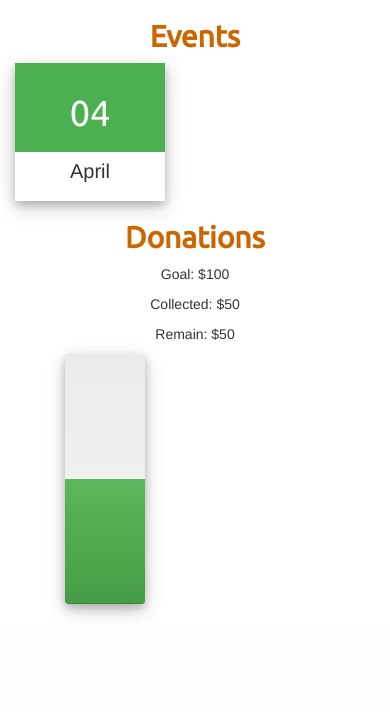
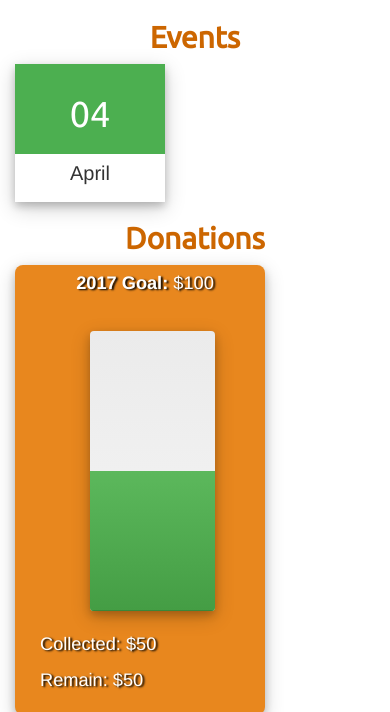
Before and after one commit to NiDMAZ/website, a Django app: page /display/ in a window 390 px wide; the page is wider, and only the part inside the window is pictured. Shown: the part 867-1579 px from the top of that part. Before the commit the page ends 1483 px from the top of that part, so only its background shows below. Run offline with Django 3.2, Linux system fonts and the light colour scheme; tables that the repository leaves empty hold one stand-in row (values such as "Sample post"); some libraries are stand-ins or nearby versions.

Commit message:
Updated Donation box, changed column sizes, more formatting changes to header. TODO: center header text

```diff
--- a/display/amo_modules.py
+++ b/display/amo_modules.py
@@ -73,9 +73,16 @@ class MessageBarMessages(object):
     def messages(self):
         message_string = ''
         messages = self.get_latest_messages()
-        if len(messages) > 0:
+        len_messages = len(messages)
+        msg_sep = '<b class="msg-sep">|</b>' if len_messages > 1 else ''
+        if len_messages > 0:
+            msg_count = 0
             for msg in messages:
-                message_string += '-{}- '.format(msg.message)
+                msg_count += 1
+                if msg_count != len_messages:
+                    message_string += '{msg} {sep} '.format(msg=msg.message, sep=msg_sep)
+                else:
+                    message_string += '{msg} {sep} '.format(msg=msg.message, sep='')
         else:
             message_string = datetime.date.today()
 
--- a/display/static/css/display.css
+++ b/display/static/css/display.css
@@ -61,19 +56,24 @@ h1, h2, h3, h4 {
 
 .site-content {
     padding-top: 10px;
-    margin-left: 15px;
-    margin-right: 15px;
+    /* margin-left: 15px;
+    margin-right: 15px; */
 }
 
 #message-bar {
     border-radius: 5px;
-    background-color: #f15922;
+    /* background-color: #f15922; */
+    background-color: #FF331F;
     height: 40px;
     padding-bottom: 60px;
     margin-top: 10px;
     margin-left: 10px;
     margin-right: 10px;
    /* opacity: 0.5; */
+}
+
+.msg-sep {
+    color: #3BB273;
 }
 
 .scroll-slow {
@@ -146,27 +146,39 @@ h1, h2, h3, h4 {
     background-color: white;
 }
 
-#fund-box {
-    border-radius: 5px;
-    background: radial-gradient(#FFF, #0B5BAB);
-    padding-bottom: 10px;
+
+.donation-box {
+    border: 0;
+    width: 250px;
+    height: 450px;
+    border-radius: 8px;
+    background-color: #E8871E   ;
+    /* opacity: 0.9; */
 }
 
-#fund-box p {
-    padding-left: 40px;
+.donation-box #head-text {
+    padding: 2% 1% 10% 5%;
+    text-align: center;
 }
 
-.progress-bar-vertical {
-    width: 80px;
-    min-height: 250px; /* how long it will be */
+.donation-box p {
+    color: #FFF;
+    font-size: 1.3em;
+    text-shadow: 2px 1px 2px #000000;
+    padding-left: 10%;
+}
+
+.donation-bar-vertical {
+    width: 50%;
+    min-height: 280px; /* how long it will be */
     display: flex;
    align-items: flex-end;
-    margin-left: 50px;
+    margin-left: 30%;
     float: left;
     box-shadow: 0 4px 8px 0 rgba(0, 0, 0, 0.2), 0 6px 20px 0 rgba(0, 0, 0, 0.19);
 }
 
-.progress-bar-vertical .progress-bar {
+.donation-bar-vertical .progress-bar {
     width: 100%;
     height: 0;
     -webkit-transition: height 0.6s ease;
@@ -215,17 +227,20 @@ hover-effect::after {
 }
 
 .body-content {
-   float: center;
-   text-align: center;
 }
 .body-content-header {
     text-align: center;
+}
+
+.g-cal {
+    float: center;
 }
 
 .body-content-header h3 {
     color: #cc6600;
     font-size: 30px;
     font-weight: bold;
+    text-align: center;
 }
 
 .drop-shadow {
--- a/display/templates/display/base.html
+++ b/display/templates/display/base.html
@@ -1,12 +1,5 @@
 {% load staticfiles %}
 <!DOCTYPE html>
-<style>
-    body {
-    /* background-image: url("{% static 'images/BRR.gif' %}");*/
-    background-color: #FFF;
-    }
-</style>
-
 <html>
     <head>
         <title>As-Siddiq Display</title>
@@ -14,7 +7,7 @@
         <link rel="stylesheet" href="//maxcdn.bootstrapcdn.com/bootstrap/3.2.0/css/bootstrap-theme.min.css">
         <meta name="viewport" content="width=device-width, initial-scale=1, maximum-scale=1, user-scalable=no">
         <link href="https://fonts.googleapis.com/css?family=Ubuntu" rel="stylesheet" type='text/css'>
-        <link rel="stylesheet" href="{% static 'css/display.css' %}?20170415.18 ">
+        <link rel="stylesheet" href="{% static 'css/display.css' %}?20170417.6">
         <meta name="viewport" content="width=device-width, initial-scale=1, maximum-scale=1, user-scalable=no">
     </head>
         <div class="top">
@@ -24,7 +17,7 @@
             <!--<a href="/display"> <img src="{% static 'images/ramadan-kareem.png' %}" class="top-img-right-ramadan"> </a>-->
         </div>
      <body class="site-body">
-        <div class="fluid-container">
+        <div class="container">
                 {% block message_bar %}
                 {% endblock %}
             <div class="site-content">
--- a/display/templates/display/homepage.html
+++ b/display/templates/display/homepage.html
@@ -4,7 +4,7 @@
 <div id="message-bar" class="drop-shadow">
     <div class="scroll-slow">
         <p>
-            {{ messages }}
+            {{ messages|safe }}
         </p>
     </div>
 </div>
@@ -12,9 +12,9 @@
 
 {% block site_content %}
 <div class="row">
-    <div class="col-md-8 body-content">
+    <div class="col-md-7 body-content">
             <div class="body-content-header"><h3>Iftar Calendar</h3></div>
-            <iframe src="https://calendar.google.com/calendar/embed?showTitle=0&amp;showNav=0&amp;showPrint=0&amp;showTabs=0&amp;showTz=0&amp;height=600&amp;wkst=1&amp;bgcolor=%23FFFFFF&amp;src=assiddiq.org_ie172jchjrg5qdmr7ol4oa7vrk%40group.calendar.google.com&amp;color=%236B3304&amp;ctz=America%2FNew_York" style="border-width:0; float:center;" width="750" height="600" frameborder="0" scrolling="no"></iframe>
+            <iframe class="g-cal" src="https://calendar.google.com/calendar/embed?showTitle=0&amp;showNav=0&amp;showPrint=0&amp;showTabs=0&amp;showTz=0&amp;height=600&amp;wkst=1&amp;bgcolor=%23FFFFFF&amp;src=assiddiq.org_ie172jchjrg5qdmr7ol4oa7vrk%40group.calendar.google.com&amp;color=%23711616&amp;ctz=America%2FNew_York" style="border-width:0; float:center;" width="700" height="600" frameborder="0" scrolling="no"></iframe>
         </div>
 
     <div class="col-md-3 body-content">
@@ -29,16 +29,24 @@
         </div>
     </div>
 
+    <div class="col-md-2 body-content">
+        <div class="body-content-header"><h3>Donations</h3></div>
+            <div class="donation-box drop-shadow">
+                <p id="head-text"><b>2017 Goal:</b> {{ goal_amount }}</p>
+                <div class="progress donation-bar-vertical">
+                    <div class="progress-bar progress-bar-success" role="progressbar" aria-valuenow="{{ goal_collected }}" aria-valuemin="0" aria-valuemax="{{ goal_amount }}" style="height: {{ goal_percent }}%;">
+                      <span class="sr-only">{{ goal_percent }}% Complete</span>
+                    </div>
+                    </div>
+                <p>Collected: {{ goal_collected }}</p>
+                <p>Remain: {{ goal_remain }}</p>
+            </div>
+    </div>
+</div>
+
+<div class="row">
     <div class="col-md-1 body-content">
-        <div class="body-content-header"><h3>Donations</h3></div>
-        <p>Goal: {{ goal_amount }}</p>
-        <p>Collected: {{ goal_collected }}</p>
-        <p>Remain: {{ goal_remain }}</p>
-        <div class="progress progress-bar-vertical">
-        <div class="progress-bar progress-bar-success" role="progressbar" aria-valuenow="{{ goal_collected }}" aria-valuemin="0" aria-valuemax="{{ goal_amount }}" style="height: {{ goal_percent }}%;">
-          <span class="sr-only">{{ goal_percent }}% Complete</span>
-        </div>
-        </div>
+        <iframe id="iframeurl" style="border: 0; width: 300px; height: 450px;" src="http://www.brackwho.com/tools/goal/engine.php?org=2017 Goal: {{ goal_amount }}&amp;number={{ goal_amount_num }}&amp;progress={{ goal_collected_num }}" frameborder="0" scrolling="no" width="320" height="240"></iframe>
     </div>
 </div>
 
--- a/display/views.py
+++ b/display/views.py
@@ -16,8 +16,10 @@ def homepage(request):
         'today_day': datetime.datetime.now().strftime("%d"),
         'today_month': datetime.datetime.now().strftime("%B"),
         'goal_amount':  as_currency(fund_details.goal_amount),
+        'goal_amount_num': fund_details.goal_amount,
         'goal_percent': fund_details.percent,
         'goal_collected': as_currency(fund_details.amount_collected),
+        'goal_collected_num': fund_details.amount_collected,
         'goal_remain': as_currency(fund_details.amount_remain),
         'messages': msg_bar.messages}
 
```
Also changed, not shown: other parts of display/static/css/display.css (+12 -17 lines).
